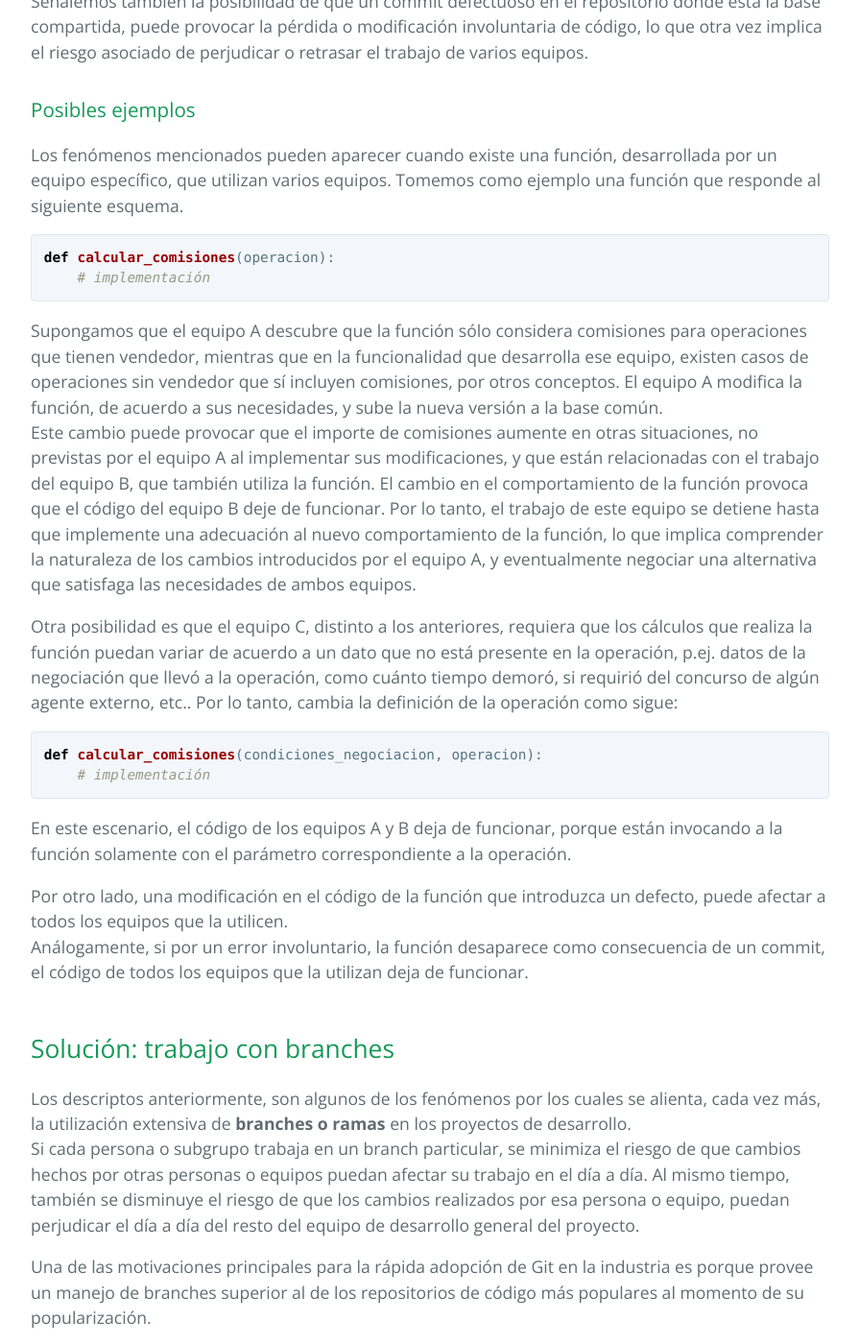
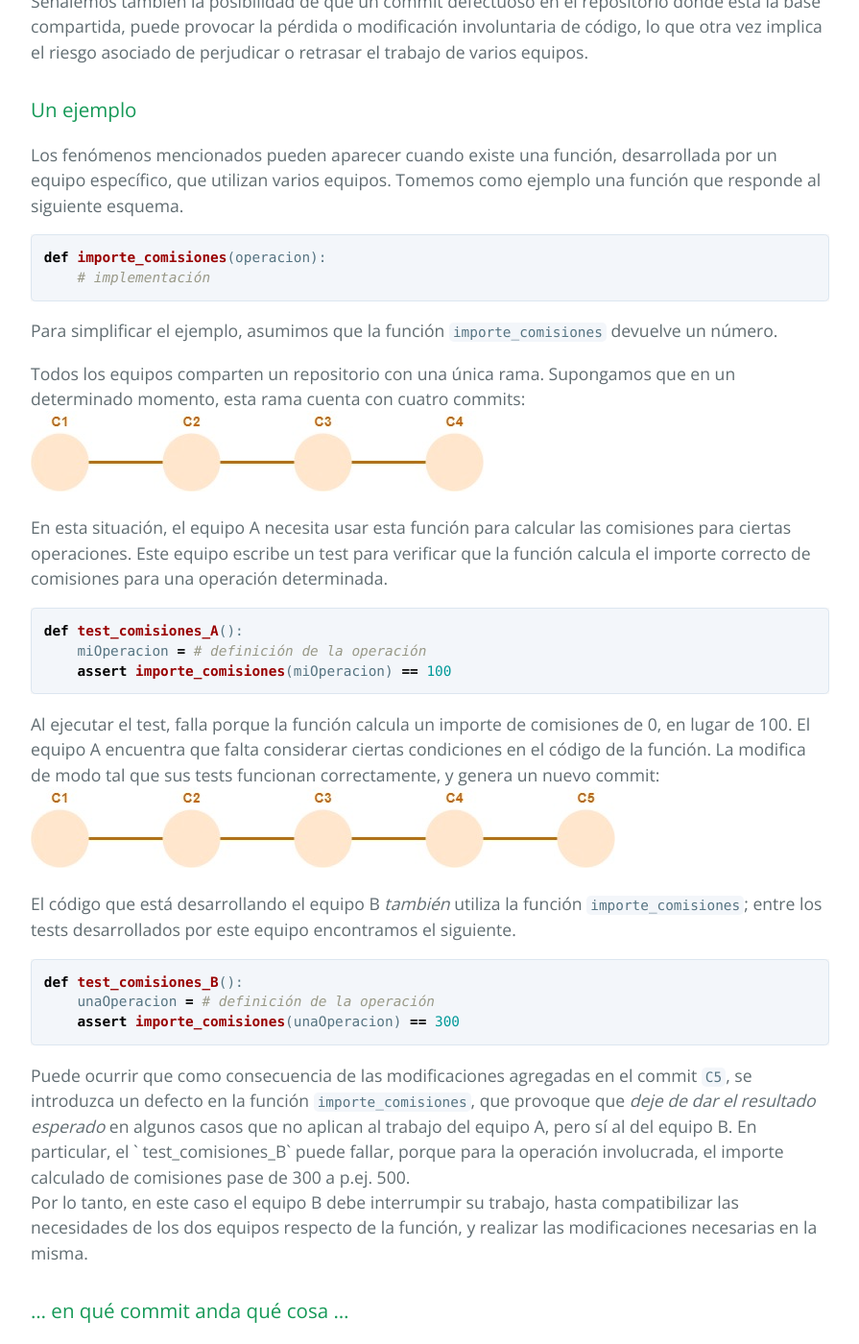
Before and after one commit to clombardi/design-thinking, a Jekyll site: the page built from git-branch/git-branch-escenario.md, in a window 1280 px wide and 1400 px high, scrolled down 751 px. Shown: the whole window at 96% size, without its empty margins (192-1087 px from the left). Built offline with Jekyll 4.4.1, drawn with Linux system fonts in a browser that asks for light colours; our own code applies the rules of GitHub Pages for plain Markdown files; some of the changed text lies outside the part shown.

Commit message:
unidad 6 - muchos branches - en proceso

````diff
--- a/git-branch/git-branch-escenario.md
+++ b/git-branch/git-branch-escenario.md
@@ -2,12 +2,12 @@
 layout: default
 ---
 
-# Uso extendido de branches
+# Uso extendido de ramas
 En esta página, brindaremos algunos elementos relacionados con el uso de **branches** o **ramas** dentro de un proyecto de desarrollo.
 
 ## Riesgos del trabajo sobre una base única de código
 Pensemos en un escenario de un proyecto de desarrollo en el que participan muchas personas escribiendo código.
-Supongamos que todos ellos, y ellas, utilizan una única base de código común, soportada por un repositorio de código en el cual cada participante vuelca su código a medida que lo va generando.
+Supongamos que todos ellos, y ellas, utilizan una única base de código común, soportada por un repositorio de código en el cual cada participante vuelca su código a medida que lo va generando, en una única rama.
 
 Aunque el trabajo se organice de forma tal que cada persona o subgrupo pequeño, trabaje en funcionalidades o aspectos separados, algunas veces los cambios  introducidos por una persona o grupo incidirán sobre el trabajo de otros, porque afectan a funcionalidades utilizadas o compartidas por varios grupos.
 Esto conlleva el riesgo de que el trabajo de otros grupos se vea perjudicado, si un componente compartido cambia su comportamiento o interfaz, se introduce un defecto como consecuencia de un cambio, o se requieren modificaciones en el entorno de ejecución de desarrollo.
@@ -15,33 +15,59 @@ Esto conlleva el riesgo de que el trabajo de otros grupos se vea perjudicado, si
 Señalemos también la posibilidad de que un commit defectuoso en el repositorio donde está la base compartida, puede provocar la pérdida o modificación involuntaria de código, lo que otra vez implica el riesgo asociado de perjudicar o retrasar el trabajo de varios equipos.
 
 
-### Posibles ejemplos
+### Un ejemplo
 Los fenómenos mencionados pueden aparecer cuando existe una función, desarrollada por un equipo específico, que utilizan varios equipos. Tomemos como ejemplo una función que responde al siguiente esquema.
 ``` python
-def calcular_comisiones(operacion):
+def importe_comisiones(operacion):
     # implementación
 ```
+Para simplificar el ejemplo, asumimos que la función `importe_comisiones` devuelve un número.
 
-Supongamos que el equipo A descubre que la función sólo considera comisiones para operaciones que tienen vendedor, mientras que en la funcionalidad que desarrolla ese equipo, existen casos de operaciones sin vendedor que sí incluyen comisiones, por otros conceptos.
-El equipo A modifica la función, de acuerdo a sus necesidades, y sube la nueva versión a la base común.
-Este cambio puede provocar que el importe de comisiones aumente en otras situaciones, no previstas por el equipo A al implementar sus modificaciones, y que están relacionadas con el trabajo del equipo B, que también utiliza la función. El cambio en el comportamiento de la función provoca que el código del  equipo B deje de funcionar. Por lo tanto, el trabajo de este equipo se detiene hasta que implemente una adecuación al nuevo comportamiento de la función, lo que implica comprender la naturaleza de los cambios introducidos por el equipo A, y eventualmente negociar una alternativa que satisfaga las necesidades de ambos equipos.
+Todos los equipos comparten un repositorio con una única rama. Supongamos que en un determinado momento, esta rama cuenta con cuatro commits:
+![una única rama con cuatro commits](./images/four-commits.jpg)
 
+
+En esta situación, el equipo A necesita usar esta función para calcular las comisiones para ciertas operaciones. Este equipo escribe un test para verificar que la función calcula el importe correcto de comisiones para una operación determinada.
+``` python
+def test_comisiones_A():
+    miOperacion = # definición de la operación
+    assert importe_comisiones(miOperacion) == 100
+```
+
+Al ejecutar el test, falla porque la función calcula un importe de comisiones de 0, en lugar de 100.
+El equipo A encuentra que falta considerar ciertas condiciones en el código de la función. La modifica de modo tal que sus tests funcionan correctamente, y genera un nuevo commit:
+![una única rama con cinco commits](./images/commits-lineales.jpg)
+
+El código que está desarrollando el equipo B _también_ utiliza la función `importe_comisiones`; entre los tests desarrollados por este equipo encontramos el siguiente.
+``` python
+def test_comisiones_B():
+    unaOperacion = # definición de la operación
+    assert importe_comisiones(unaOperacion) == 300
+```
+
+Puede ocurrir que como consecuencia de las modificaciones agregadas en el commit `C5`, se introduzca un defecto en la función `importe_comisiones`, que provoque que _deje de dar el resultado esperado_ en algunos casos que no aplican al trabajo del equipo A, pero sí al del equipo B. En particular, el ` test_comisiones_B` puede fallar, porque para la operación involucrada, el importe calculado de comisiones pase de 300 a p.ej. 500.
+Por lo tanto, en este caso el equipo B debe interrumpir su trabajo, hasta compatibilizar las necesidades de los dos equipos respecto de la función, y realizar las modificaciones necesarias en la misma.
+
+### ... en qué commit anda qué cosa ...
+
+<!--
 Otra posibilidad es que el equipo C, distinto a los anteriores, requiera que los cálculos que realiza la función puedan variar de acuerdo a un dato que no está presente en la operación, p.ej. datos de la negociación que llevó a la operación, como cuánto tiempo demoró, si requirió del concurso de algún agente externo, etc.. Por lo tanto, cambia la definición de la operación como sigue:
 ``` python
 def calcular_comisiones(condiciones_negociacion, operacion):
     # implementación
 ```
-En este escenario, el código de los equipos A y B deja de funcionar, porque están invocando a la función solamente con el parámetro correspondiente a la operación.
+En este escenario, el código de los equipos A y B deja de funcionar, porque están invocando a la función solamente con el parámetro correspondiente a la operación. -->
 
-Por otro lado, una modificación en el código de la función que introduzca un defecto, puede afectar a todos los equipos que la utilicen.
 Análogamente, si por un error involuntario, la función desaparece como consecuencia de un commit, el código de todos los equipos que la utilizan deja de funcionar.
 
 
 ## Solución: trabajo con branches
-Los descriptos anteriormente, son algunos de los fenómenos por los cuales se alienta, cada vez más, la utilización extensiva de **branches o ramas** en los proyectos de desarrollo.
+Los descriptos anteriormente, son algunos de los fenómenos por los cuales se alienta, en muchos proyectos, la utilización extensiva de **branches o ramas** en los proyectos de desarrollo.
 Si cada persona o subgrupo trabaja en un branch particular, se minimiza el riesgo de que cambios hechos por otras personas o equipos puedan afectar su trabajo en el día a día. Al mismo tiempo, también se disminuye el riesgo de que los cambios realizados por esa persona o equipo, puedan perjudicar el día a día del resto del equipo de desarrollo general del proyecto.
 
 Una de las motivaciones principales para la rápida adopción de Git en la industria es porque provee un manejo de branches superior al de los repositorios de código más populares al momento de su popularización.
+
+### ... falta comentar que los problemas se arreglan en la integración ...
 
 
 ## Diversidad de branches, surge un nuevo problema
````
Also changed, not shown: git-branch/git-branch-merge.md (+13 -13 lines), git-branch/git-branch.index.md (+1 -1 lines), git-branch/images/four-commits.jpg (added), 1 other file.
